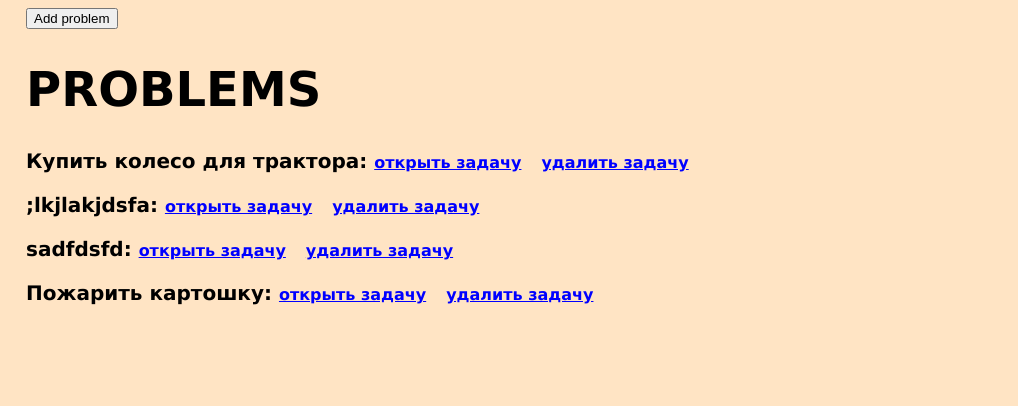
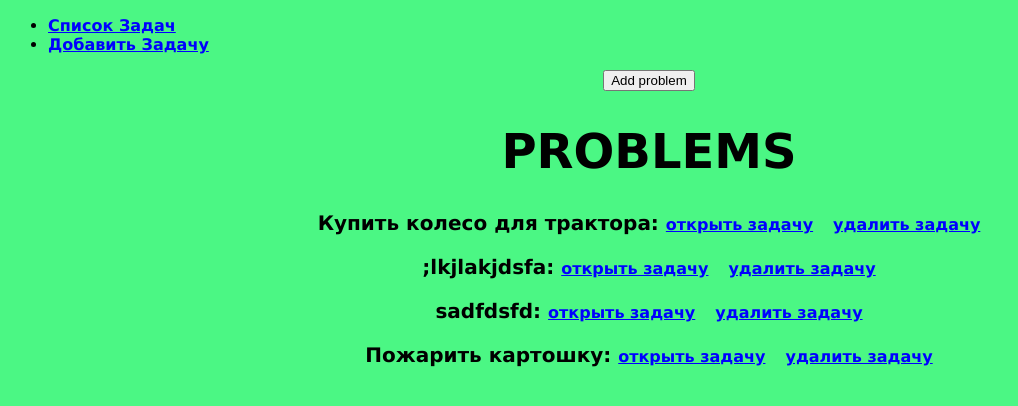
Before and after one commit to tilekbai/to_do_list, a Django app: page / in a window 1280 px wide. Shown: the top 406 px of the page, without its empty margins (0-1018 px from the left). Run offline with Django 3.2, Linux system fonts and the light colour scheme; data comes from the database, SQL or seed files in the repository.

Commit message:
Создание навигации: "navigation.html"

```diff
--- a/source/to_do_list/static/css/style.css
+++ b/source/to_do_list/static/css/style.css
@@ -1,6 +1,6 @@
 body {
     font-family: Verdana, Geneva, Tahoma, sans-serif;
-    background-color: bisque;
+    background-color: rgb(75, 247, 132);
     font-size: 16px;
 }
 
@@ -29,4 +29,5 @@ a {
 
 .container {
     padding-left: 18px;
+    text-align: center;
 }
--- a/source/to_do_list/templates/base.html
+++ b/source/to_do_list/templates/base.html
@@ -7,9 +7,10 @@
           content="width=device-width, user-scalable=no, initial-scale=1.0, maximum-scale=1.0, minimum-scale=1.0">
     <meta http-equiv="X-UA-Compatible" content="ie=edge">
     <link rel="stylesheet" href="{% static 'css/style.css' %}">
-    <title>Задачи</title>
+    <title>Problems</title>
 </head>
 <body>
+    {% include 'navigation.html' %}
     {% block content %}{% endblock content %}
 </body>
 </html>
--- /dev/null
+++ b/source/to_do_list/templates/navigation.html
@@ -0,0 +1,5 @@
+<nav>
+    <ul>
+        <li><a href="{% url 'problem-list' %}">Список Задач</a></li>
+        <li><a href="{% url 'problem-add' %}">Добавить Задачу</a></li>
+        </nav>
```
